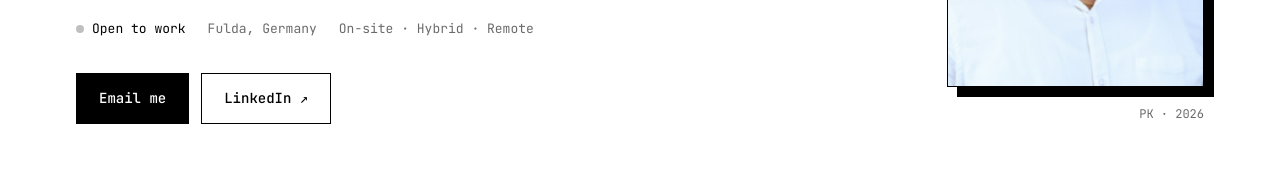
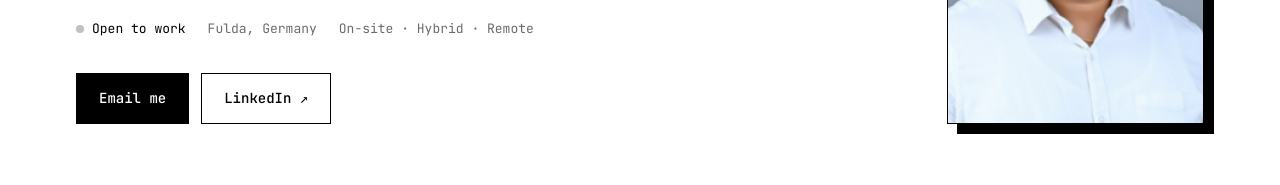
Before and after one commit to ac-praveen/acpk.in, a plain HTML site: page index.html in a window 1280 px wide. Shown: the part 559-744 px from the top of the page. Drawn offline with Linux system fonts and the light colour scheme.

Commit message:
Remove photo caption

```diff
--- a/index.html
+++ b/index.html
@@ -54,7 +54,6 @@
       </div>
       <figure class="hero__photo">
         <img src="photo.jpg" alt="Portrait of Praveenkumar" width="257" height="342">
-        <figcaption class="mono">PK · 2026</figcaption>
       </figure>
     </section>
 
```
